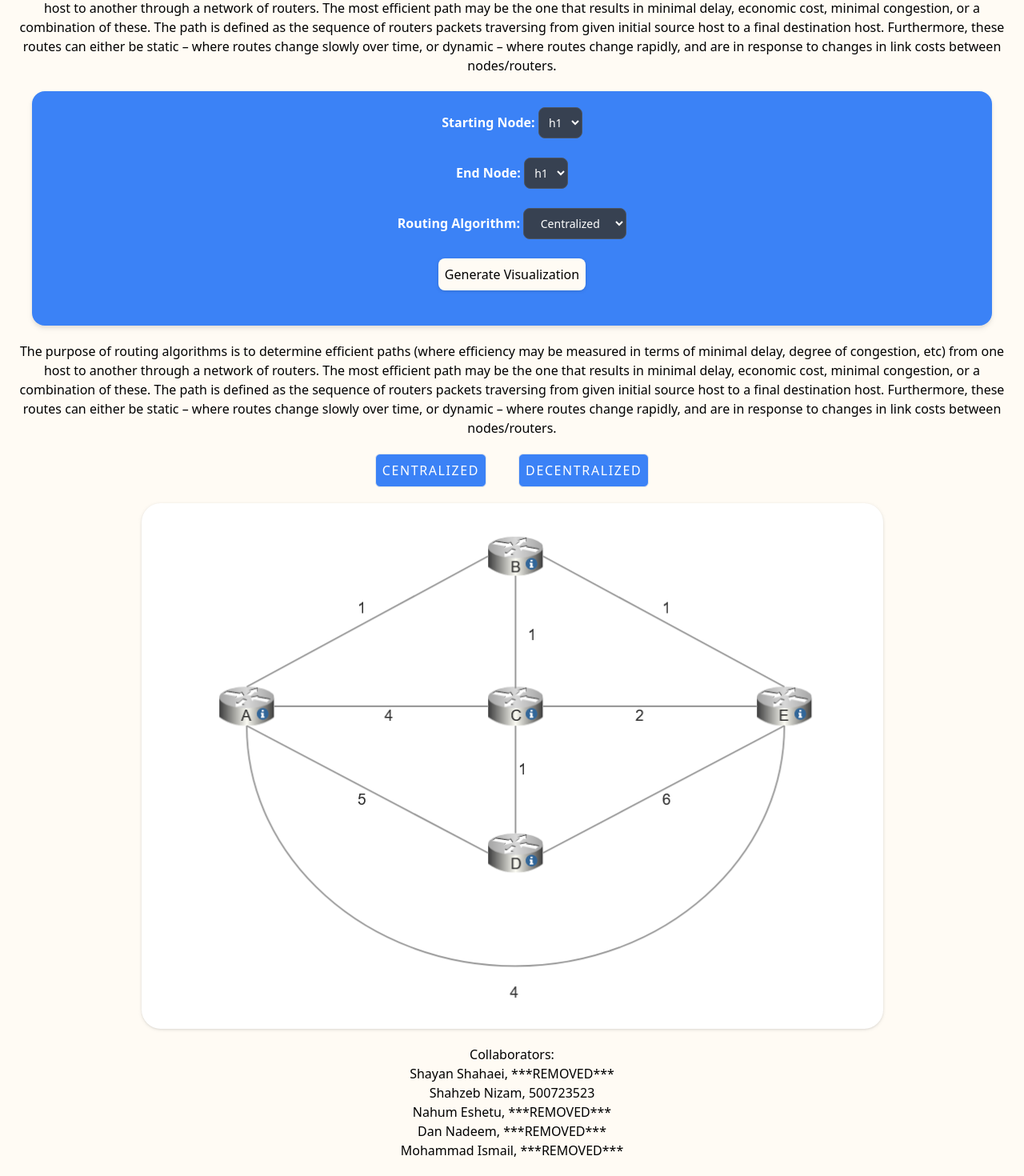
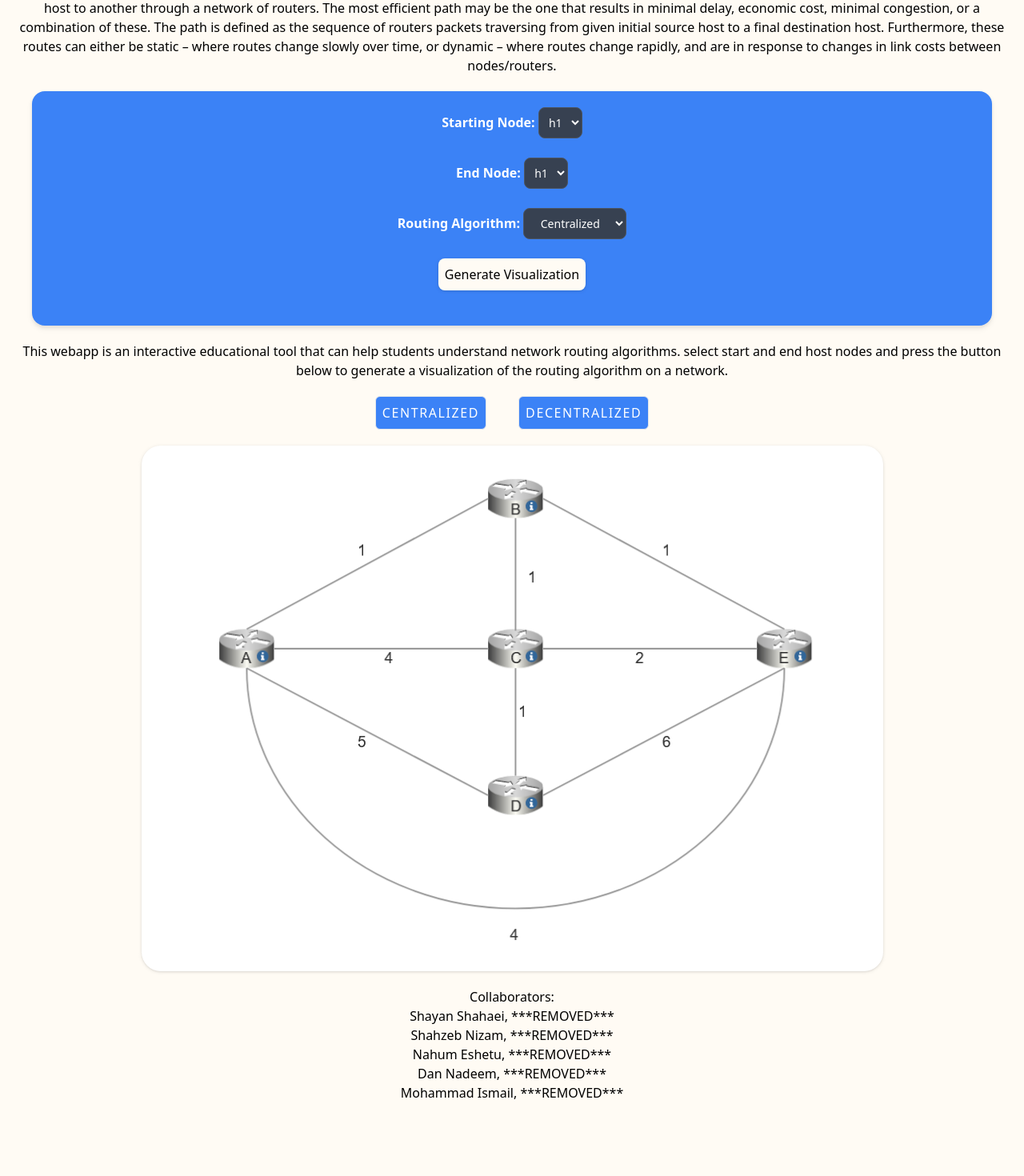
Before and after one commit to ismailmohammad/CPS706_Networks_Project, a Next.js app in the folder client/: page / in a window 1280 px wide. Shown: the part 226-1696 px from the top of the page at 80% size. After the commit the page ends 1624 px from the top, so only its background shows below. Built offline with nearby package versions, Linux system fonts and the light colour scheme.

Commit message:
Update index.js

```diff
--- a/client/src/pages/index.js
+++ b/client/src/pages/index.js
@@ -9,7 +9,7 @@ import spinner from "../assets/loadingSpinner.gif";
 
 const groupMembers = [
   { id: 1, name: "Shayan Shahaei", studentNumber: "***REMOVED***" },
-  { id: 2, name: "Shahzeb Nizam", studentNumber: "500723523" },
+  { id: 2, name: "Shahzeb Nizam", studentNumber: "***REMOVED***" },
   { id: 3, name: "Nahum Eshetu", studentNumber: "***REMOVED***" },
   { id: 4, name: "Dan Nadeem", studentNumber: "***REMOVED***" },
   { id: 5, name: "Mohammad Ismail", studentNumber: "***REMOVED***" },
@@ -132,7 +132,7 @@ export default function Home() {
         </section>
         <div>
         <p>
-          The purpose of routing algorithms is to determine efficient paths (where efficiency may be measured in terms of minimal delay, degree of congestion, etc) from one host to another through a network of routers. The most efficient path may be the one that results in minimal delay, economic cost, minimal congestion, or a combination of these. The path is defined as the sequence of routers packets traversing from given initial source host to a final destination host. Furthermore, these routes can either be static – where routes change slowly over time, or dynamic – where routes change rapidly, and are in response to changes in link costs between nodes/routers.
+          This webapp is an interactive educational tool that can help students understand network routing algorithms. select start and end host nodes and press the button below to generate a visualization of the routing algorithm on a network.
         </p>
         </div>
         <motion.div
```
